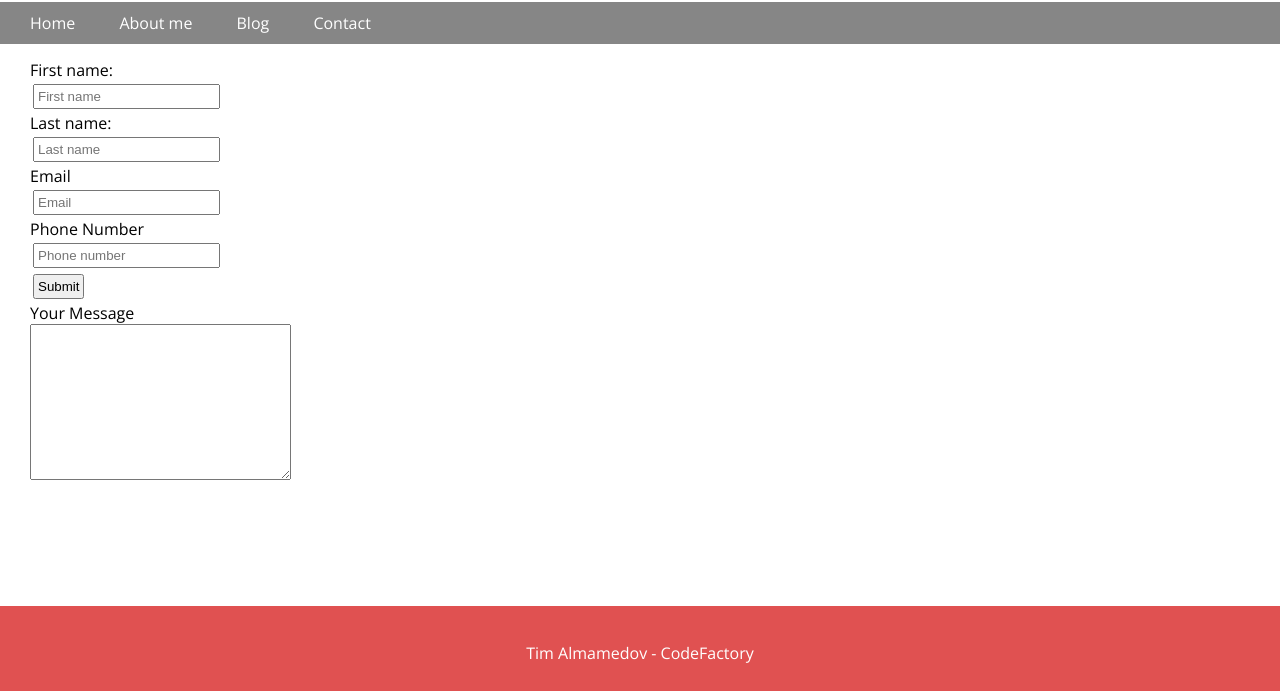
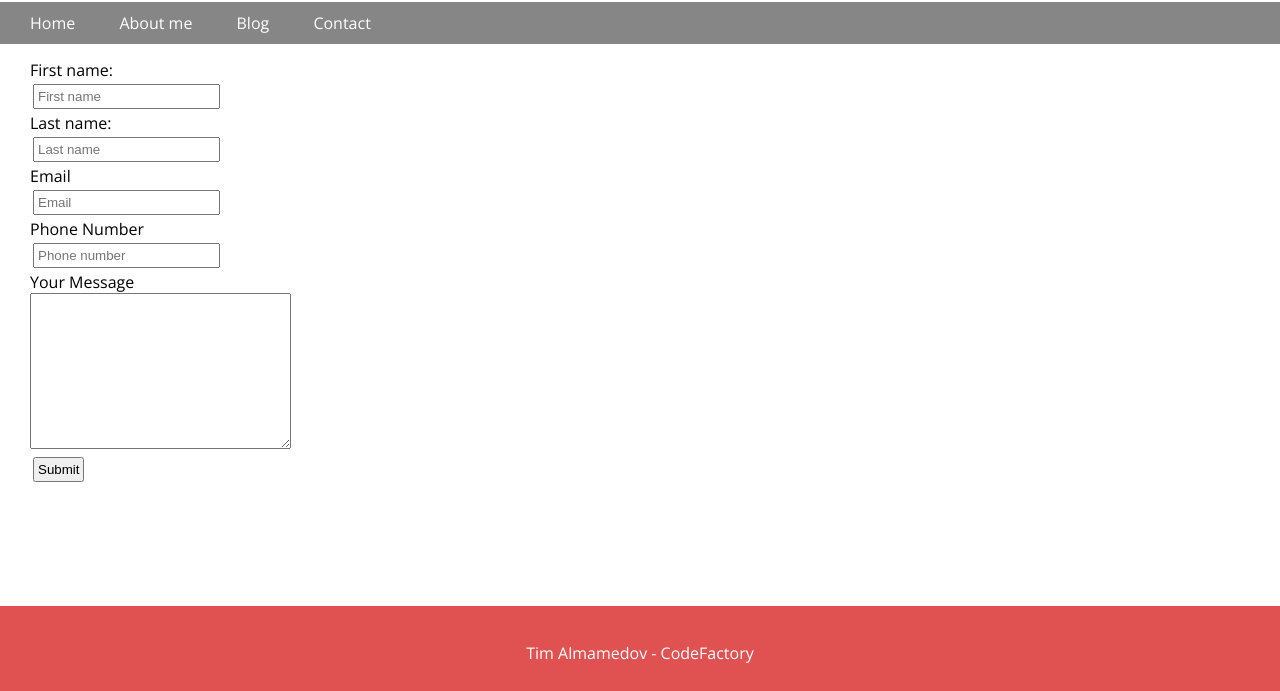
Before and after one commit to timtheone/FSWD40-CodeReview-01, a plain HTML site: page contact.html in a window 1280 px wide. Shown: the part 109-800 px from the top of the page. Drawn offline with nearby package versions, Linux system fonts and the light colour scheme.

Commit message:
change position of submit button in contact page

```diff
--- a/contact.html
+++ b/contact.html
@@ -38,9 +38,9 @@
         <input type="email" name="email" placeholder="Email"><br>
         Phone Number <br>
         <input type="text" name="phone_number" placeholder="Phone number"><br>
+        Your Message<br>
+        <textarea name="message" id="" cols="30" rows="10"></textarea><br>
         <input type="submit"><br>
-        Your Message<br>
-        <textarea name="message" id="" cols="30" rows="10"></textarea>
       </form>
     </section>
 
```
